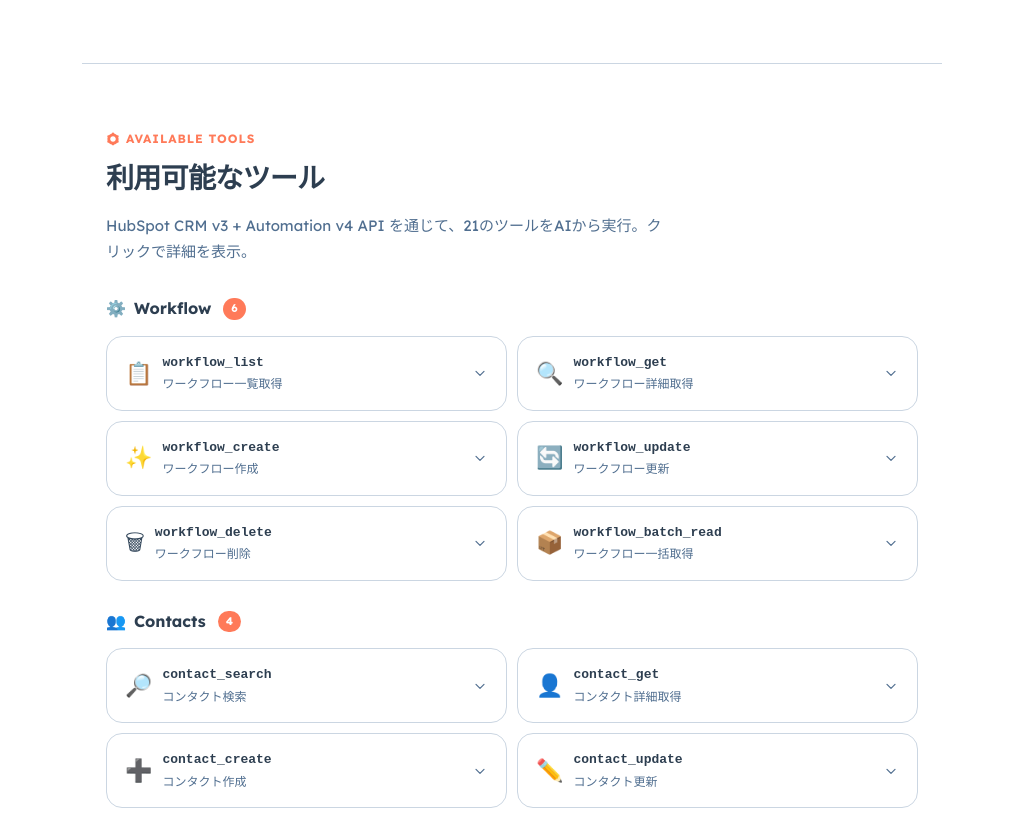
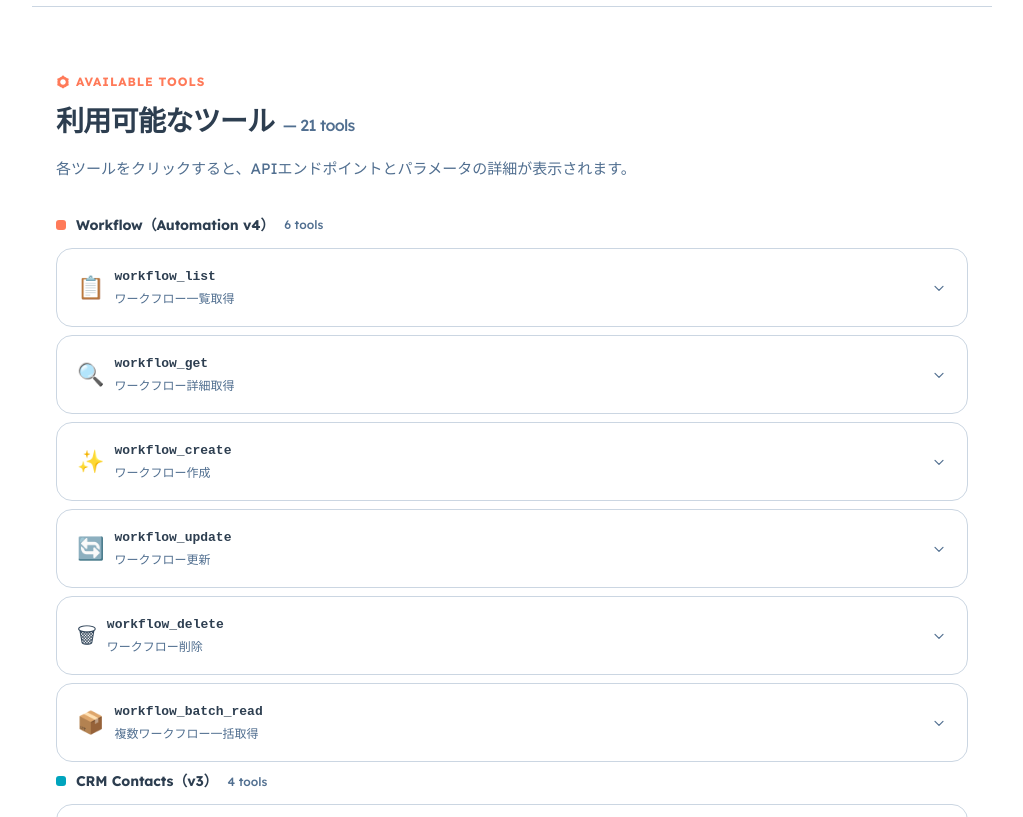
Before and after one commit to DaisukeHori/hubspot-ma-mcp, a Next.js app: page / in a window 1280 px wide. Shown: the part 1983-2800 px from the top of the page, without its empty margins (128-1151 px from the left). Built offline with nearby package versions, Linux system fonts and the light colour scheme.

Commit message:
feat: ツール詳細アコーディオン表示・カテゴリ分け・Revol Co., Ltd.に変更

```diff
--- a/app/page.tsx
+++ b/app/page.tsx
@@ -32,68 +32,79 @@
   { id: "api", name: "Anthropic API", icon: "⬢", description: "MCP Connector Beta", copyContent: JSON.stringify({ mcp_servers: [{ type: "url", url: MCP_URL, name: "hubspot-ma", authorization_token: `Bearer ${TOKEN_PLACEHOLDER}` }], tools: [{ type: "mcp_toolset", mcp_server_name: "hubspot-ma" }] }, null, 2), copyLabel: "JSONをコピー", instructions: ["messages API bodyに追加", '"anthropic-beta": "mcp-client-2025-11-20"'] },
 ];
 
-interface ToolDef { name: string; desc: string; icon: string; detail: string; api: string; }
-interface ToolCategory { category: string; emoji: string; tools: ToolDef[]; }
+interface ToolDef {
+  name: string;
+  desc: string;
+  icon: string;
+  api: string;
+  params: { name: string; required: boolean; desc: string }[];
+}
+
+interface ToolCategory {
+  category: string;
+  color: string;
+  tools: ToolDef[];
+}
 
 const TOOL_CATEGORIES: ToolCategory[] = [
-  { category: "Workflow", emoji: "⚙️", tools: [
-    { name: "workflow_list", desc: "ワークフロー一覧取得", icon: "📋", detail: "アカウント内の全ワークフローを一覧で取得します。ID、名前、有効/無効状態、オブジェクトタイプなどの基本情報を返します。", api: "GET /automation/v4/flows" },
-    { name: "workflow_get", desc: "ワークフロー詳細取得", icon: "🔍", detail: "指定したワークフローの完全な定義（アクション、登録条件、分岐ロジック等）を取得します。", api: "GET /automation/v4/flows/{flowId}" },
-    { name: "workflow_create", desc: "ワークフロー作成", icon: "✨", detail: "新しいワークフローを作成します。トリガー条件、アクション、遅延などを定義できます。デフォルトは無効状態で作成されます。", api: "POST /automation/v4/flows" },
-    { name: "workflow_update", desc: "ワークフロー更新", icon: "🔄", detail: "既存ワークフローを更新します。revisionIdは自動取得されるため、競合を気にせず更新できます。", api: "PUT /automation/v4/flows/{flowId}" },
-    { name: "workflow_delete", desc: "ワークフロー削除", icon: "🗑", detail: "ワークフローを削除します。安全のため confirm=true パラメータが必須です。", api: "DELETE /automation/v4/flows/{flowId}" },
-    { name: "workflow_batch_read", desc: "ワークフロー一括取得", icon: "📦", detail: "複数のワークフローIDを指定して一括取得します。比較や監査に便利です。", api: "POST /automation/v4/flows/batch/read" },
-  ]},
-  { category: "Contacts", emoji: "👥", tools: [
-    { name: "contact_search", desc: "コンタクト検索", icon: "🔎", detail: "名前・メールアドレス・会社名などのキーワードやプロパティフィルターでコンタクトを検索します。ページネーション対応。", api: "POST /crm/v3/objects/contacts/search" },
-    { name: "contact_get", desc: "コンタクト詳細取得", icon: "👤", detail: "IDを指定してコンタクトの詳細情報を取得します。関連する会社・取引・チケットも同時に取得可能です。", api: "GET /crm/v3/objects/contacts/{id}" },
-    { name: "contact_create", desc: "コンタクト作成", icon: "➕", detail: "新しいコンタクトを作成します。メールアドレスは必須。名前、電話番号、会社名、ライフサイクルステージなどを設定できます。", api: "POST /crm/v3/objects/contacts" },
-    { name: "contact_update", desc: "コンタクト更新", icon: "✏️", detail: "既存コンタクトの任意のプロパティを更新します。カスタムプロパティも変更可能です。", api: "PATCH /crm/v3/objects/contacts/{id}" },
-  ]},
-  { category: "Companies", emoji: "🏢", tools: [
-    { name: "company_search", desc: "会社検索", icon: "🏢", detail: "会社名・ドメイン・業種などで会社レコードを検索します。フィルターで詳細な条件指定も可能。", api: "POST /crm/v3/objects/companies/search" },
-    { name: "company_get", desc: "会社詳細取得", icon: "🏛", detail: "IDを指定して会社の詳細情報を取得。関連コンタクトや取引も一緒に取得できます。", api: "GET /crm/v3/objects/companies/{id}" },
-    { name: "company_create", desc: "会社作成", icon: "🏗", detail: "新しい会社レコードを作成します。会社名は必須。ドメイン、業種、住所などを設定できます。", api: "POST /crm/v3/objects/companies" },
-  ]},
-  { category: "Deals", emoji: "💰", tools: [
-    { name: "deal_search", desc: "取引検索", icon: "💰", detail: "取引名・金額・ステージなどの条件で取引を検索します。パイプライン横断で検索可能。", api: "POST /crm/v3/objects/deals/search" },
-    { name: "deal_get", desc: "取引詳細取得", icon: "📊", detail: "IDを指定して取引の詳細を取得。関連コンタクト・会社も同時取得可能。", api: "GET /crm/v3/objects/deals/{id}" },
-    { name: "deal_create", desc: "取引作成", icon: "🤝", detail: "新しい取引を作成します。取引名は必須。金額、ステージ、パイプライン、クローズ日を設定できます。", api: "POST /crm/v3/objects/deals" },
-    { name: "deal_update", desc: "取引更新", icon: "💹", detail: "取引のステージ移動、金額変更など任意のプロパティを更新します。", api: "PATCH /crm/v3/objects/deals/{id}" },
-  ]},
-  { category: "Tickets", emoji: "🎫", tools: [
-    { name: "ticket_search", desc: "チケット検索", icon: "🎫", detail: "件名・ステータス・優先度などでサポートチケットを検索します。", api: "POST /crm/v3/objects/tickets/search" },
-    { name: "ticket_create", desc: "チケット作成", icon: "🎟", detail: "新しいサポートチケットを作成します。件名は必須。パイプライン、ステージ、優先度を設定できます。", api: "POST /crm/v3/objects/tickets" },
-  ]},
-  { category: "Pipelines & Properties", emoji: "🔧", tools: [
-    { name: "pipeline_list", desc: "パイプライン一覧", icon: "🔧", detail: "Deals または Tickets のパイプライン一覧を取得します。各パイプラインのステージ定義も含みます。", api: "GET /crm/v3/pipelines/{objectType}" },
-    { name: "properties_list", desc: "プロパティ定義一覧", icon: "📑", detail: "指定オブジェクト（contacts, companies, deals, tickets）のプロパティ定義を一覧取得。カスタムプロパティも含みます。", api: "GET /crm/v3/properties/{objectType}" },
-  ]},
+  {
+    category: "Workflow（Automation v4）",
+    color: "#FF7A59",
+    tools: [
+      { name: "workflow_list", desc: "ワークフロー一覧取得", icon: "📋", api: "GET /automation/v4/flows", params: [] },
+      { name: "workflow_get", desc: "ワークフロー詳細取得", icon: "🔍", api: "GET /automation/v4/flows/{flowId}", params: [{ name: "flowId", required: true, desc: "ワークフロー ID" }] },
+      { name: "workflow_create", desc: "ワークフロー作成", icon: "✨", api: "POST /automation/v4/flows", params: [{ name: "name", required: true, desc: "ワークフロー名" }, { name: "type", required: true, desc: "CONTACT_FLOW / PLATFORM_FLOW" }, { name: "objectTypeId", required: true, desc: "オブジェクトタイプ ID" }, { name: "isEnabled", required: false, desc: "有効化（デフォルト: false）" }, { name: "actions", required: false, desc: "アクション定義（JSON）" }] },
+      { name: "workflow_update", desc: "ワークフロー更新", icon: "🔄", api: "PUT /automation/v4/flows/{flowId}", params: [{ name: "flowId", required: true, desc: "ワークフロー ID" }, { name: "updates", required: true, desc: "更新内容（JSON）" }] },
+      { name: "workflow_delete", desc: "ワークフロー削除", icon: "🗑", api: "DELETE /automation/v4/flows/{flowId}", params: [{ name: "flowId", required: true, desc: "ワークフロー ID" }, { name: "confirm", required: true, desc: "削除確認（true 必須）" }] },
+      { name: "workflow_batch_read", desc: "複数ワークフロー一括取得", icon: "📦", api: "POST /automation/v4/flows/batch/read", params: [{ name: "flowIds", required: true, desc: "ID 配列" }] },
+    ],
+  },
+  {
+    category: "CRM Contacts（v3）",
+    color: "#00A4BD",
+    tools: [
+      { name: "contact_search", desc: "コンタクト検索", icon: "🔎", api: "POST /crm/v3/objects/contacts/search", params: [{ name: "query", required: false, desc: "検索キーワード（名前・メール等）" }, { name: "filterGroups", required: false, desc: "フィルター条件" }, { name: "properties", required: false, desc: "取得プロパティ名" }, { name: "limit", required: false, desc: "件数（最大100）" }, { name: "after", required: false, desc: "ページネーション" }] },
+      { name: "contact_get", desc: "コンタクト詳細取得", icon: "👤", api: "GET /crm/v3/objects/contacts/{id}", params: [{ name: "contactId", required: true, desc: "コンタクト ID" }, { name: "properties", required: false, desc: "取得プロパティ" }, { name: "associations", required: false, desc: "関連取得（companies, deals等）" }] },
+      { name: "contact_create", desc: "コンタクト作成", icon: "➕", api: "POST /crm/v3/objects/contacts", params: [{ name: "email", required: true, desc: "メールアドレス" }, { name: "firstname", required: false, desc: "名" }, { name: "lastname", required: false, desc: "姓" }, { name: "phone", required: false, desc: "電話番号" }, { name: "company", required: false, desc: "会社名" }, { name: "jobtitle", required: false, desc: "役職" }] },
+      { name: "contact_update", desc: "コンタクト更新", icon: "✏️", api: "PATCH /crm/v3/objects/contacts/{id}", params: [{ name: "contactId", required: true, desc: "コンタクト ID" }, { name: "properties", required: true, desc: "更新プロパティ（キー:値）" }] },
+    ],
+  },
+  {
+    category: "CRM Companies（v3）",
+    color: "#00BDA5",
+    tools: [
+      { name: "company_search", desc: "会社検索", icon: "🏢", api: "POST /crm/v3/objects/companies/search", params: [{ name: "query", required: false, desc: "検索キーワード" }, { name: "filterGroups", required: false, desc: "フィルター条件" }, { name: "properties", required: false, desc: "取得プロパティ" }, { name: "limit", required: false, desc: "件数（最大100）" }] },
+      { name: "company_get", desc: "会社詳細取得", icon: "🏛", api: "GET /crm/v3/objects/companies/{id}", params: [{ name: "companyId", required: true, desc: "会社 ID" }, { name: "properties", required: false, desc: "取得プロパティ" }, { name: "associations", required: false, desc: "関連取得" }] },
+      { name: "company_create", desc: "会社作成", icon: "🏗", api: "POST /crm/v3/objects/companies", params: [{ name: "name", required: true, desc: "会社名" }, { name: "domain", required: false, desc: "ドメイン" }, { name: "industry", required: false, desc: "業種" }, { name: "phone", required: false, desc: "電話番号" }] },
+    ],
+  },
+  {
+    category: "CRM Deals（v3）",
+    color: "#6A78D1",
+    tools: [
+      { name: "deal_search", desc: "取引検索", icon: "💰", api: "POST /crm/v3/objects/deals/search", params: [{ name: "query", required: false, desc: "検索キーワード" }, { name: "filterGroups", required: false, desc: "フィルター条件" }, { name: "properties", required: false, desc: "取得プロパティ" }, { name: "limit", required: false, desc: "件数（最大100）" }] },
+      { name: "deal_get", desc: "取引詳細取得", icon: "📊", api: "GET /crm/v3/objects/deals/{id}", params: [{ name: "dealId", required: true, desc: "取引 ID" }, { name: "properties", required: false, desc: "取得プロパティ" }, { name: "associations", required: false, desc: "関連取得" }] },
+      { name: "deal_create", desc: "取引作成", icon: "🤝", api: "POST /crm/v3/objects/deals", params: [{ name: "dealname", required: true, desc: "取引名" }, { name: "amount", required: false, desc: "金額" }, { name: "dealstage", required: false, desc: "ステージ ID" }, { name: "pipeline", required: false, desc: "パイプライン ID" }, { name: "closedate", required: false, desc: "クローズ日" }] },
+      { name: "deal_update", desc: "取引更新", icon: "💹", api: "PATCH /crm/v3/objects/deals/{id}", params: [{ name: "dealId", required: true, desc: "取引 ID" }, { name: "properties", required: true, desc: "更新プロパティ（キー:値）" }] },
+    ],
+  },
+  {
+    category: "CRM Tickets（v3）",
+    color: "#F5C26B",
+    tools: [
+      { name: "ticket_search", desc: "チケット検索", icon: "🎫", api: "POST /crm/v3/objects/tickets/search", params: [{ name: "query", required: false, desc: "検索キーワード" }, { name: "filterGroups", required: false, desc: "フィルター条件" }, { name: "limit", required: false, desc: "件数（最大100）" }] },
+      { name: "ticket_create", desc: "チケット作成", icon: "🎟", api: "POST /crm/v3/objects/tickets", params: [{ name: "subject", required: true, desc: "件名" }, { name: "content", required: false, desc: "内容" }, { name: "hs_pipeline", required: false, desc: "パイプライン ID" }, { name: "hs_pipeline_stage", required: false, desc: "ステージ ID" }, { name: "hs_ticket_priority", required: false, desc: "優先度（LOW/MEDIUM/HIGH）" }] },
+    ],
+  },
+  {
+    category: "Pipelines & Properties",
+    color: "#516F90",
+    tools: [
+      { name: "pipeline_list", desc: "パイプライン一覧", icon: "🔧", api: "GET /crm/v3/pipelines/{objectType}", params: [{ name: "objectType", required: true, desc: "deals または tickets" }] },
+      { name: "properties_list", desc: "プロパティ定義一覧", icon: "📑", api: "GET /crm/v3/properties/{objectType}", params: [{ name: "objectType", required: true, desc: "contacts / companies / deals / tickets" }] },
+    ],
+  },
 ];
-
-function ToolCard({ tool }: { tool: ToolDef }) {
-  const [open, setOpen] = useState(false);
-  return (
-    <div className={`hs-tool-card ${open ? "hs-tool-card--open" : ""}`} onClick={() => setOpen(!open)} style={{ cursor: "pointer" }}>
-      <div style={{ display: "flex", alignItems: "center", justifyContent: "space-between" }}>
-        <div style={{ display: "flex", alignItems: "center", gap: 10 }}>
-          <div className="hs-tool-card__icon">{tool.icon}</div>
-          <div>
-            <div className="hs-tool-card__name">{tool.name}</div>
-            <div className="hs-tool-card__desc">{tool.desc}</div>
-          </div>
-        </div>
-        <svg className={`hs-accordion__chevron ${open ? "hs-accordion__chevron--open" : ""}`} width="16" height="16" viewBox="0 0 20 20" fill="none"><path d="M5 8l5 5 5-5" stroke="currentColor" strokeWidth="1.5" strokeLinecap="round" strokeLinejoin="round"/></svg>
-      </div>
-      {open && (
-        <div className="hs-tool-card__detail">
-          <p style={{ margin: "12px 0 8px", fontSize: 13, color: "var(--hs-text)", lineHeight: 1.6 }}>{tool.detail}</p>
-          <code className="hs-tool-card__api">{tool.api}</code>
-        </div>
-      )}
-    </div>
-  );
-}
 
 function CopyBtn({ text, label }: { text: string; label: string }) {
   const [copied, setCopied] = useState(false);
@@ -129,9 +140,74 @@
   );
 }
 
+function ToolCard({ tool, accentColor }: { tool: ToolDef; accentColor: string }) {
+  const [open, setOpen] = useState(false);
+  return (
+    <div
+      className="hs-tool-card"
+      style={{ cursor: "pointer", borderColor: open ? accentColor : undefined, boxShadow: open ? `0 4px 16px ${accentColor}18` : undefined }}
+      onClick={() => setOpen(!open)}
+    >
+      <div style={{ display: "flex", alignItems: "center", justifyContent: "space-between" }}>
+        <div style={{ display: "flex", alignItems: "center", gap: 10 }}>
+          <span style={{ fontSize: 22 }}>{tool.icon}</span>
+          <div>
+            <div className="hs-tool-card__name">{tool.name}</div>
+            <div className="hs-tool-card__desc">{tool.desc}</div>
+          </div>
+        </div>
+        <svg
+          width="16" height="16" viewBox="0 0 20 20" fill="none"
+          style={{ transition: "transform 0.2s", transform: open ? "rotate(180deg)" : "rotate(0deg)", flexShrink: 0, color: "#516F90" }}
+        >
+          <path d="M5 8l5 5 5-5" stroke="currentColor" strokeWidth="1.5" strokeLinecap="round" strokeLinejoin="round"/>
+        </svg>
+      </div>
+      {open && (
+        <div
+          style={{ marginTop: 14, paddingTop: 14, borderTop: "1px solid #EAF0F6", animation: "slideIn 0.2s ease" }}
+          onClick={(e) => e.stopPropagation()}
+        >
+          <div style={{ fontFamily: "'SF Mono','Fira Code',monospace", fontSize: 11, color: accentColor, background: `${accentColor}0D`, padding: "4px 10px", borderRadius: 4, display: "inline-block", marginBottom: 12, fontWeight: 600 }}>
+            {tool.api}
+          </div>
+          {tool.params.length > 0 && (
+            <table style={{ width: "100%", fontSize: 12, borderCollapse: "collapse" }}>
+              <thead>
+                <tr style={{ borderBottom: "1px solid #EAF0F6", textAlign: "left" }}>
+                  <th style={{ padding: "6px 8px", color: "#516F90", fontWeight: 600 }}>パラメータ</th>
+                  <th style={{ padding: "6px 8px", color: "#516F90", fontWeight: 600, width: 50 }}></th>
+                  <th style={{ padding: "6px 8px", color: "#516F90", fontWeight: 600 }}>説明</th>
+                </tr>
+              </thead>
+              <tbody>
+                {tool.params.map((p) => (
+                  <tr key={p.name} style={{ borderBottom: "1px solid #F5F8FA" }}>
+                    <td style={{ padding: "5px 8px", fontFamily: "'SF Mono','Fira Code',monospace", color: "#2D3E50", fontWeight: 500 }}>{p.name}</td>
+                    <td style={{ padding: "5px 8px" }}>
+                      {p.required
+                        ? <span style={{ fontSize: 10, fontWeight: 700, color: "#E8603C", background: "#FFF1EE", padding: "2px 6px", borderRadius: 3 }}>必須</span>
+                        : <span style={{ fontSize: 10, fontWeight: 600, color: "#516F90", background: "#F5F8FA", padding: "2px 6px", borderRadius: 3 }}>任意</span>}
+                    </td>
+                    <td style={{ padding: "5px 8px", color: "#516F90" }}>{p.desc}</td>
+                  </tr>
+                ))}
+              </tbody>
+            </table>
+          )}
+          {tool.params.length === 0 && (
+            <div style={{ fontSize: 12, color: "#516F90", fontStyle: "italic" }}>パラメータなし</div>
+          )}
+        </div>
+      )}
+    </div>
+  );
+}
+
 export default function Home() {
   const [mounted, setMounted] = useState(false);
   useEffect(() => setMounted(true), []);
+  const totalTools = TOOL_CATEGORIES.reduce((sum, c) => sum + c.tools.length, 0);
   return (
     <>
       <style>{`
@@ -157,11 +233,11 @@
         .hs-hero h1 span{color:var(--hs-orange)}
         .hs-hero__sub{font-size:18px;color:var(--hs-text-light);font-weight:400;max-width:540px;margin:0 auto 36px;line-height:1.7}
         .hs-hero__endpoint{display:inline-flex;align-items:center;gap:12px;background:var(--hs-white);border:1px solid var(--hs-border);border-radius:var(--hs-radius);padding:12px 14px 12px 20px;font-family:'SF Mono','Fira Code',monospace;font-size:14px;color:var(--hs-obsidian);box-shadow:var(--hs-shadow-md)}
-        .hs-section{max-width:860px;margin:0 auto;padding:64px 24px}
+        .hs-section{max-width:960px;margin:0 auto;padding:64px 24px}
         .hs-section__label{display:inline-flex;align-items:center;gap:6px;font-size:12px;font-weight:700;letter-spacing:0.08em;text-transform:uppercase;color:var(--hs-orange);margin-bottom:8px}
         .hs-section__title{font-size:28px;font-weight:700;color:var(--hs-obsidian);letter-spacing:-0.025em;margin-bottom:12px}
-        .hs-section__desc{font-size:15px;color:var(--hs-text-light);max-width:560px;margin-bottom:32px;line-height:1.7}
-        .hs-divider{max-width:860px;margin:0 auto;height:1px;background:var(--hs-border)}
+        .hs-section__desc{font-size:15px;color:var(--hs-text-light);max-width:600px;margin-bottom:32px;line-height:1.7}
+        .hs-divider{max-width:960px;margin:0 auto;height:1px;background:var(--hs-border)}
         .hs-auth-grid{display:grid;grid-template-columns:repeat(auto-fit,minmax(320px,1fr));gap:16px}
         .hs-auth-card{background:var(--hs-white);border:1px solid var(--hs-border);border-radius:var(--hs-radius-lg);padding:28px;transition:box-shadow 0.2s,border-color 0.2s}
         .hs-auth-card:hover{box-shadow:var(--hs-shadow-lg);border-color:var(--hs-orange)}
@@ -189,18 +265,15 @@
         .hs-steps{padding:16px 0 12px 20px;font-size:14px;line-height:1.8;color:var(--hs-text)}
         .hs-callout{background:#FEF3E2;border-left:3px solid #F5A623;border-radius:4px;padding:10px 14px;font-size:13px;color:#7A5100;margin-bottom:12px;line-height:1.6}
         .hs-code{background:var(--hs-obsidian);color:#E2E8F0;border-radius:var(--hs-radius);padding:16px 20px;overflow-x:auto;font-size:12px;line-height:1.7;font-family:'SF Mono','Fira Code',monospace;margin-bottom:16px}
-        .hs-tool-category{margin-bottom:28px}
-        .hs-tool-category__title{font-size:16px;font-weight:700;color:var(--hs-obsidian);margin:0 0 14px;display:flex;align-items:center;gap:8px}
-        .hs-tool-category__count{background:var(--hs-orange);color:#fff;font-size:11px;font-weight:700;padding:2px 8px;border-radius:20px;margin-left:4px}
-        .hs-tools-grid{display:grid;grid-template-columns:repeat(auto-fill,minmax(320px,1fr));gap:10px}
-        .hs-tool-card{background:var(--hs-white);border:1px solid var(--hs-border);border-radius:var(--hs-radius-lg);padding:16px 18px;transition:all 0.2s;user-select:none}
+        .hs-tool-card{background:var(--hs-white);border:1px solid var(--hs-border);border-radius:var(--hs-radius-lg);padding:18px 20px;transition:all 0.2s;user-select:none}
         .hs-tool-card:hover{border-color:var(--hs-orange);box-shadow:var(--hs-shadow-md)}
-        .hs-tool-card--open{border-color:var(--hs-orange);background:rgba(255,122,89,0.03)}
-        .hs-tool-card__icon{font-size:22px;flex-shrink:0}
         .hs-tool-card__name{font-family:'SF Mono','Fira Code',monospace;font-size:13px;color:var(--hs-obsidian);font-weight:600}
         .hs-tool-card__desc{font-size:12px;color:var(--hs-text-light);margin-top:1px}
-        .hs-tool-card__detail{border-top:1px solid var(--hs-border);margin-top:12px;padding-top:4px}
-        .hs-tool-card__api{display:inline-block;background:var(--hs-bg);border:1px solid var(--hs-border);border-radius:6px;padding:4px 10px;font-size:11px;color:var(--hs-orange);font-family:'SF Mono','Fira Code',monospace}
+        .hs-cat-header{display:flex;align-items:center;gap:10px;margin-bottom:12px;margin-top:28px}
+        .hs-cat-header:first-child{margin-top:0}
+        .hs-cat-dot{width:10px;height:10px;border-radius:3px;flex-shrink:0}
+        .hs-cat-label{font-size:14px;font-weight:700;color:var(--hs-obsidian);letter-spacing:-0.01em}
+        .hs-cat-count{font-size:12px;color:var(--hs-text-light);font-weight:500}
         .hs-specs{display:grid;grid-template-columns:repeat(auto-fill,minmax(180px,1fr));gap:12px}
         .hs-spec{background:var(--hs-bg);border-radius:var(--hs-radius);padding:18px 20px}
         .hs-spec__label{font-size:11px;font-weight:600;text-transform:uppercase;letter-spacing:0.06em;color:var(--hs-text-light);margin-bottom:4px}
@@ -209,7 +282,7 @@
         .hs-cta-banner h3{font-size:24px;font-weight:700;color:white;margin-bottom:12px;letter-spacing:-0.02em}
         .hs-cta-banner p{font-size:15px;color:#A3B8CC;margin-bottom:24px}
         .hs-cta-banner .hs-btn--primary{font-size:15px;padding:12px 28px}
-        .hs-footer{max-width:860px;margin:0 auto;padding:32px 24px 48px;text-align:center;font-size:13px;color:var(--hs-text-light)}
+        .hs-footer{max-width:960px;margin:0 auto;padding:32px 24px 48px;text-align:center;font-size:13px;color:var(--hs-text-light)}
         .hs-footer a{color:var(--hs-text-light);text-decoration:underline;text-underline-offset:3px}
         .hs-footer a:hover{color:var(--hs-orange)}
         .hs-fade{opacity:0;transform:translateY(16px);transition:opacity 0.6s ease,transform 0.6s ease}
@@ -236,8 +309,8 @@
             <span className="hs-hero__tag-icon">⚡</span>
             MCP Protocol 2025-03-26 · Streamable HTTP
           </div>
-          <h1>AIから<span>ワークフロー</span>を<br />直接操作しよう</h1>
-          <p className="hs-hero__sub">HubSpot Marketing Automationを Claude・Cursor・VS Code など あらゆるAIツールからシームレスに操作できるMCPサーバー。</p>
+          <h1>AIから<span>HubSpot CRM</span>を<br />直接操作しよう</h1>
+          <p className="hs-hero__sub">ワークフロー・コンタクト・取引・チケットを Claude・Cursor・VS Code などあらゆるAIツールから操作できるMCPサーバー。</p>
           <div className="hs-hero__endpoint">
             <span style={{ color: "var(--hs-text-light)", fontSize: 12 }}>ENDPOINT</span>
             <span>{MCP_URL}</span>
@@ -278,13 +351,19 @@
       <div className="hs-divider" />
       <section id="tools" className="hs-section">
         <div className="hs-section__label"><Sprocket size={14} /> AVAILABLE TOOLS</div>
-        <h2 className="hs-section__title">利用可能なツール</h2>
-        <p className="hs-section__desc">HubSpot CRM v3 + Automation v4 API を通じて、21のツールをAIから実行。クリックで詳細を表示。</p>
+        <h2 className="hs-section__title">利用可能なツール <span style={{ fontSize: 16, fontWeight: 500, color: "var(--hs-text-light)" }}>— {totalTools} tools</span></h2>
+        <p className="hs-section__desc">各ツールをクリックすると、APIエンドポイントとパラメータの詳細が表示されます。</p>
         {TOOL_CATEGORIES.map((cat) => (
-          <div key={cat.category} className="hs-tool-category">
-            <h3 className="hs-tool-category__title"><span>{cat.emoji}</span> {cat.category}<span className="hs-tool-category__count">{cat.tools.length}</span></h3>
-            <div className="hs-tools-grid">
-              {cat.tools.map((t) => <ToolCard key={t.name} tool={t} />)}
+          <div key={cat.category}>
+            <div className="hs-cat-header">
+              <span className="hs-cat-dot" style={{ background: cat.color }} />
+              <span className="hs-cat-label">{cat.category}</span>
+              <span className="hs-cat-count">{cat.tools.length} tools</span>
+            </div>
+            <div style={{ display: "flex", flexDirection: "column", gap: 8, marginBottom: 8 }}>
+              {cat.tools.map((t) => (
+                <ToolCard key={t.name} tool={t} accentColor={cat.color} />
+              ))}
             </div>
           </div>
         ))}
@@ -311,7 +390,7 @@
 
       <footer className="hs-footer">
         <a href="https://github.com/DaisukeHori/hubspot-ma-mcp" target="_blank" rel="noopener noreferrer">GitHub</a>
-        {" · "}Revol Store Co., Ltd{" · "}MIT License
+        {" · "}<a href="https://revol.co.jp" target="_blank" rel="noopener noreferrer">Revol Co., Ltd.</a>{" · "}MIT License
       </footer>
     </>
   );
```
